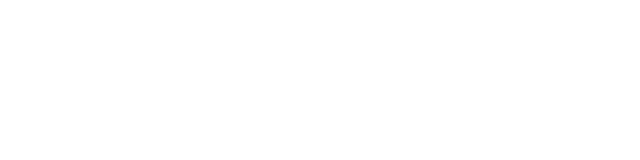
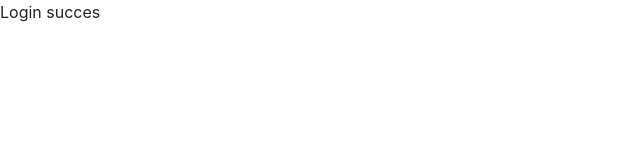
Before and after one commit to orwel009/blog-app-frontend, a React (Create React App) app: page /dashboard in a window 1280 px wide. Before the commit this address had no page. Shown: the top 160 px of the page, without its empty margins (0-640 px from the left). Built offline with nearby package versions, Linux system fonts and the light colour scheme.

Commit message:
Signin completed

```diff
--- a/src/App.js
+++ b/src/App.js
@@ -2,6 +2,7 @@ import './App.css';
 import { BrowserRouter, Route, Routes } from 'react-router-dom';
 import SignUp from './components/SignUp';
 import SignIn from './components/SignIn';
+import DashBoard from './components/DashBoard';
 
 function App() {
   return (
@@ -9,6 +10,7 @@ function App() {
       <Routes>
         <Route path='/' element={<SignIn/>}/>
         <Route path='/signup' element={<SignUp/>}/>
+        <Route path='/dashboard' element={<DashBoard/>}/>
       </Routes>
     </BrowserRouter>
   );
--- /dev/null
+++ b/src/components/DashBoard.jsx
@@ -0,0 +1,9 @@
+import React from 'react'
+
+const DashBoard = () => {
+  return (
+    <div>Login succes</div>
+  )
+}
+
+export default DashBoard
--- a/src/components/SignIn.jsx
+++ b/src/components/SignIn.jsx
@@ -1,8 +1,10 @@
 import axios from 'axios'
 import React, { useState } from 'react'
-import { Link } from 'react-router-dom'
+import { Link, useNavigate } from 'react-router-dom'
 
 const SignIn = () => {
+    let navigate = useNavigate()
+
     const [data,getData] = useState(
         {
             "email":"",
@@ -12,11 +14,14 @@ const SignIn = () => {
     const inputHandler = (event)=>{
         getData({...data,[event.target.name]:event.target.value})
     }
+
     const readValue=()=>{
         axios.post("http://localhost:8080/signin",data).then(
             (response)=>{
                 if (response.data.status === "success") {
-                    alert(response.data.status)
+                    sessionStorage.setItem("token",response.data.token)
+                    sessionStorage.setItem("token",response.data.userId)
+                    navigate("/dashboard")
                 } else {
                     alert(response.data.status)
                 }
```
